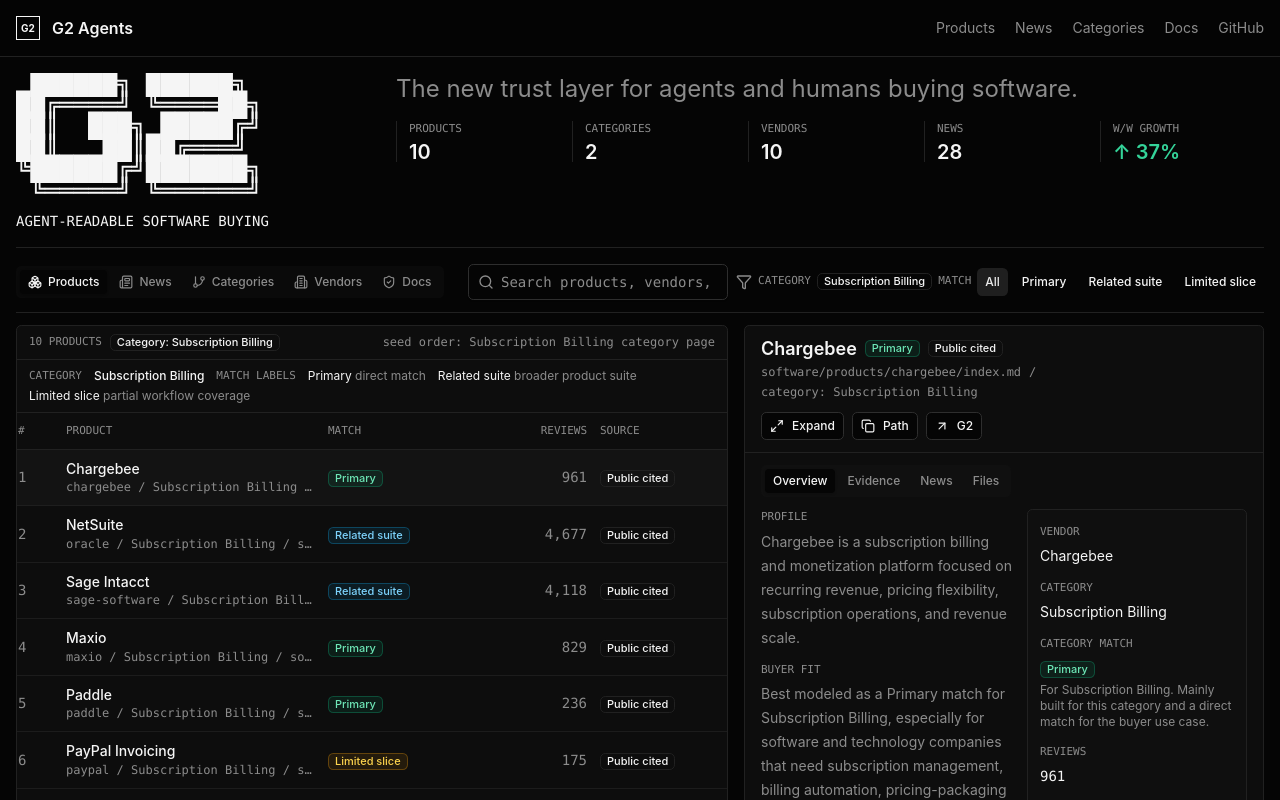
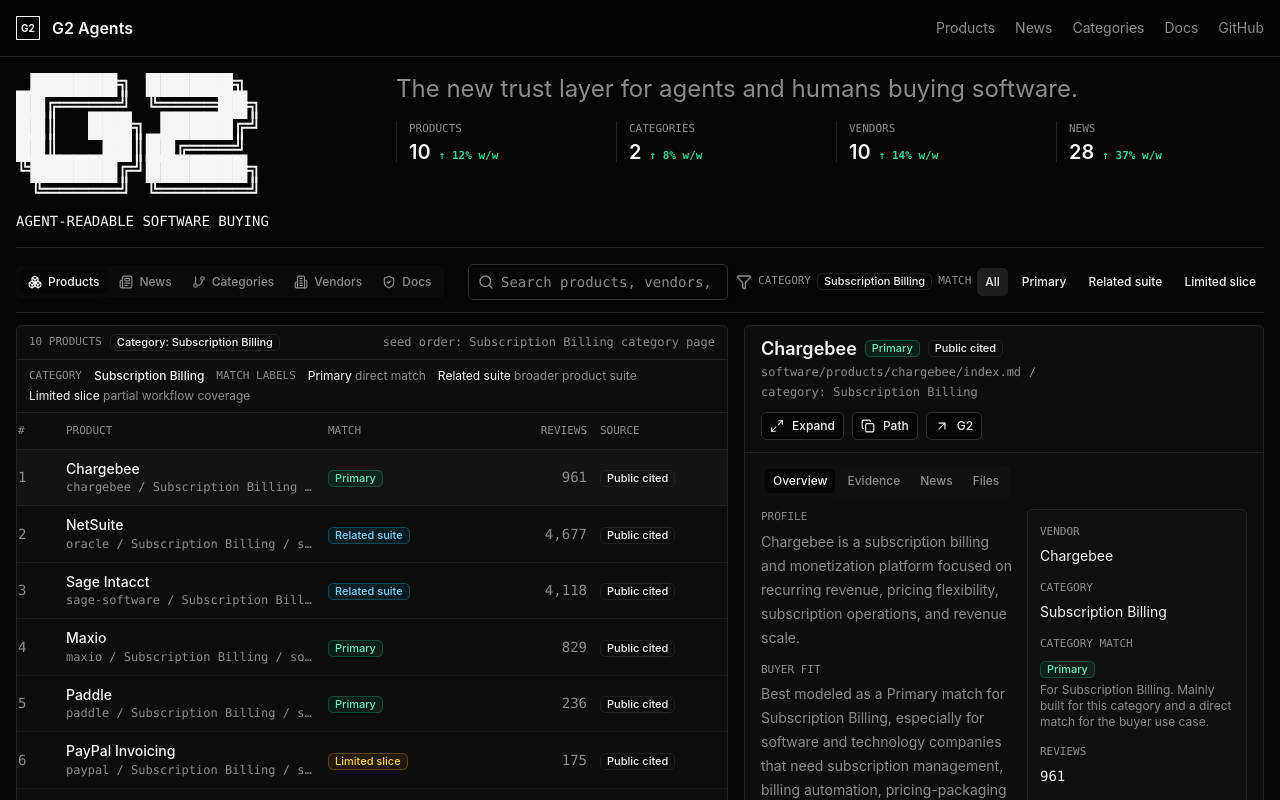
Before and after one commit to g2crowd/g2agents, a React (Vite) app: page / in a window 1280 px wide. Shown: the top 800 px of the page. Built offline with nearby package versions, Linux system fonts and the light colour scheme; the HTML template or start-up script is replaced by a standard one.

Commit message:
Move growth into header stats

```diff
--- a/src/App.tsx
+++ b/src/App.tsx
@@ -452,11 +452,16 @@
   return new Intl.NumberFormat('en-US').format(value)
 }
 
-function Stat({ label, value, tone = 'default' }: { label: string; value: ReactNode; tone?: 'default' | 'positive' }) {
+function Stat({ label, value, growth }: { label: string; value: ReactNode; growth?: string }) {
   return (
     <div className="border-l border-border pl-3">
       <div className="mono-label">{label}</div>
-      <div className={cn('mt-1 text-xl font-semibold leading-none', tone === 'positive' && 'text-emerald-400')}>{value}</div>
+      <div className="mt-1 flex min-w-0 items-baseline gap-2">
+        <span className="text-xl font-semibold leading-none">{value}</span>
+        {growth ? (
+          <span className="whitespace-nowrap font-mono text-[11px] font-semibold leading-none text-emerald-400">↑ {growth} w/w</span>
+        ) : null}
+      </div>
     </div>
   )
 }
@@ -1879,12 +1884,11 @@
             <p className="w-[calc(100vw-3rem)] max-w-3xl text-xl leading-tight text-muted-foreground sm:w-auto sm:text-2xl">
               The new trust layer for agents and humans buying software.
             </p>
-            <div className="grid grid-cols-2 gap-3 sm:grid-cols-5">
-              <Stat label="Products" value={registryData.stats.products} />
-              <Stat label="Categories" value={registryData.stats.categories} />
-              <Stat label="Vendors" value={registryData.stats.vendors} />
-              <Stat label="News" value={registryData.stats.newsItems} />
-              <Stat label="W/W growth" value="↑ 37%" tone="positive" />
+            <div className="grid grid-cols-2 gap-3 sm:grid-cols-4">
+              <Stat label="Products" value={registryData.stats.products} growth="12%" />
+              <Stat label="Categories" value={registryData.stats.categories} growth="8%" />
+              <Stat label="Vendors" value={registryData.stats.vendors} growth="14%" />
+              <Stat label="News" value={registryData.stats.newsItems} growth="37%" />
             </div>
           </div>
         </section>
```
